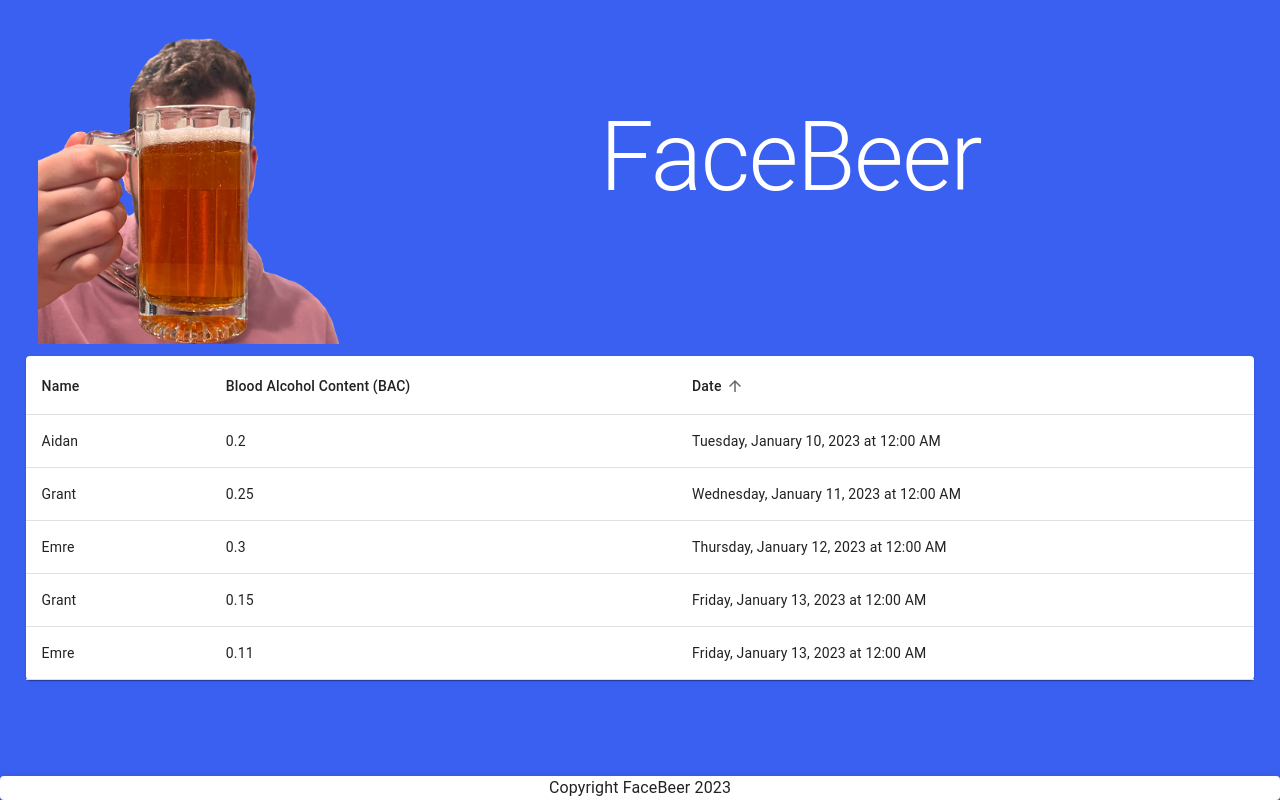
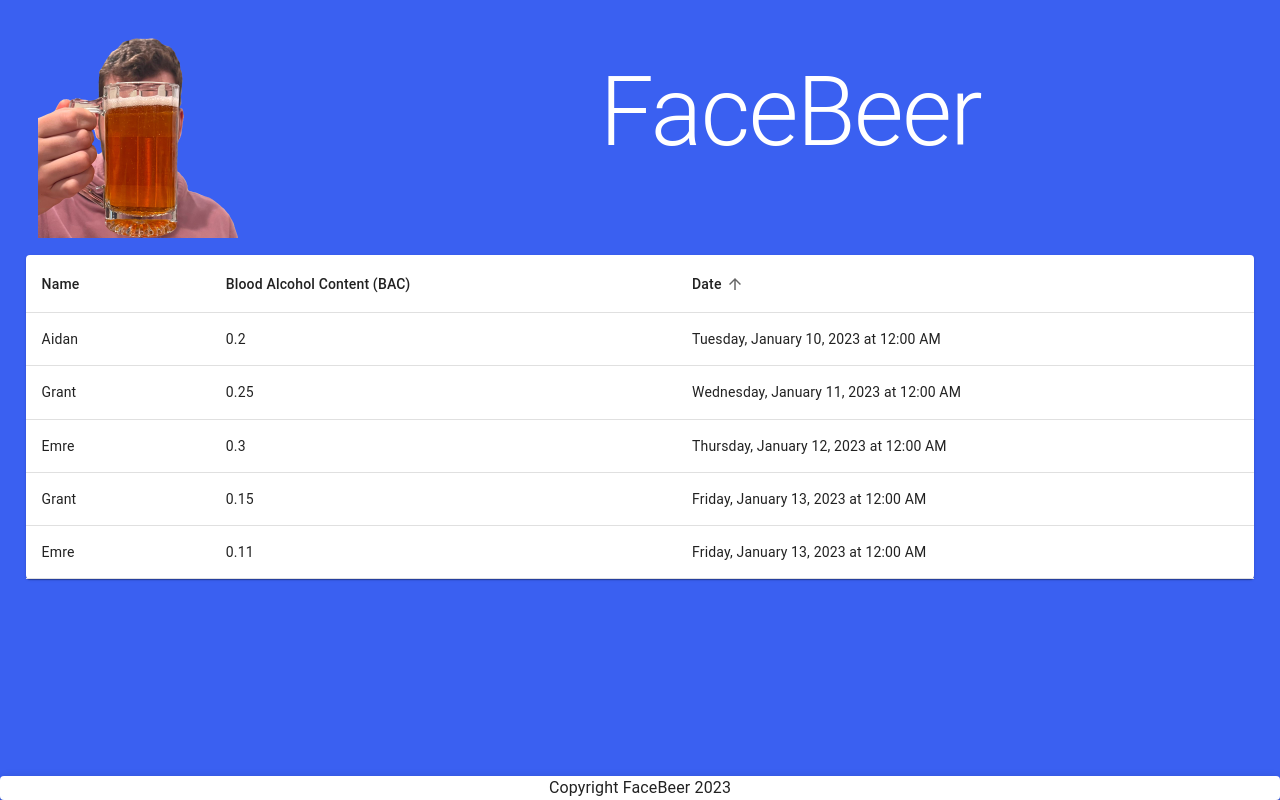
Before and after one commit to FaceBeer/FaceBeerWebsite, a React (Create React App) app: page / in a window 1280 px wide. Built offline with nearby package versions, Linux system fonts and the light colour scheme.

Commit message:
Final css change for now in header

```diff
--- a/src/components/app/App.tsx
+++ b/src/components/app/App.tsx
@@ -54,6 +54,8 @@ function App() {
               sx={{
                 height: "100%",
                 width: "100%",
+                maxHeight: 200,
+                maxWidth:200,
                 // left: 0
               }}
               alt="FaceBeer logo"
@@ -65,7 +67,7 @@ function App() {
               className={classes.title}
               variant={"h1"}
               color={"primary"}
-              style={{ paddingTop: "7%", flexShrink: 1 }}
+              style={{ paddingTop: "2%", flexShrink: 1 }}
             >
               FaceBeer
             </Typography>
```
